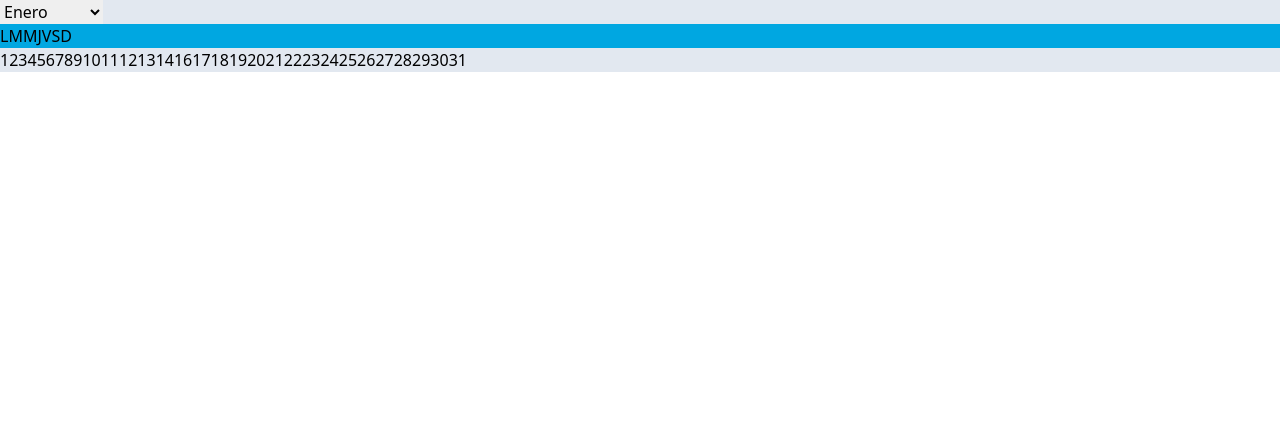
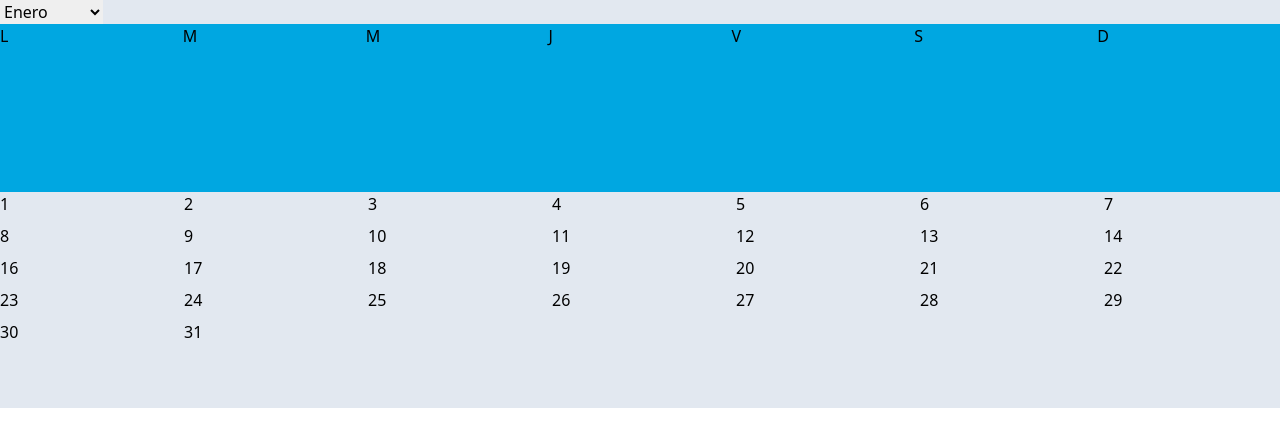
Before and after one commit to jefrydep/calendarComponent, a React (Vite) app: page / in a window 1280 px wide. Shown: the top 446 px of the page. Built offline with nearby package versions, Linux system fonts and the light colour scheme.

Commit message:
agregando mas cambios

```diff
--- a/src/components/DatesComponent.tsx
+++ b/src/components/DatesComponent.tsx
@@ -31,9 +31,10 @@ let dates: string[] = [
   "31",
 ];
 const DatesComponent = () => {
-  return <div className="grid  ">
-    <div className=" ">
-    {dates.map(dates =>dates)}
+  return <div className=" ">
+    <div className="grid gap-2 grid-cols-7 grid-rows-7">
+
+    {dates.map(dates =><div className=" "> {dates}</div>)}
 
     </div>
      </div>;
--- a/src/components/DaysComponent.tsx
+++ b/src/components/DaysComponent.tsx
@@ -5,8 +5,8 @@ const days: string[] = ["L", "M", "M", "J", "V", "S", "D"];
 export const DaysComponent = () => {
   return (
     <div className="">
-        <div className=" bg-primary-color ">
-         {days.map(day => day)}
+        <div className=" bg-primary-color justify-center grid grid-cols-7 grid-rows-7 ">
+         {days.map(day => <div>{day}</div>)}
 
         </div>
 
```
